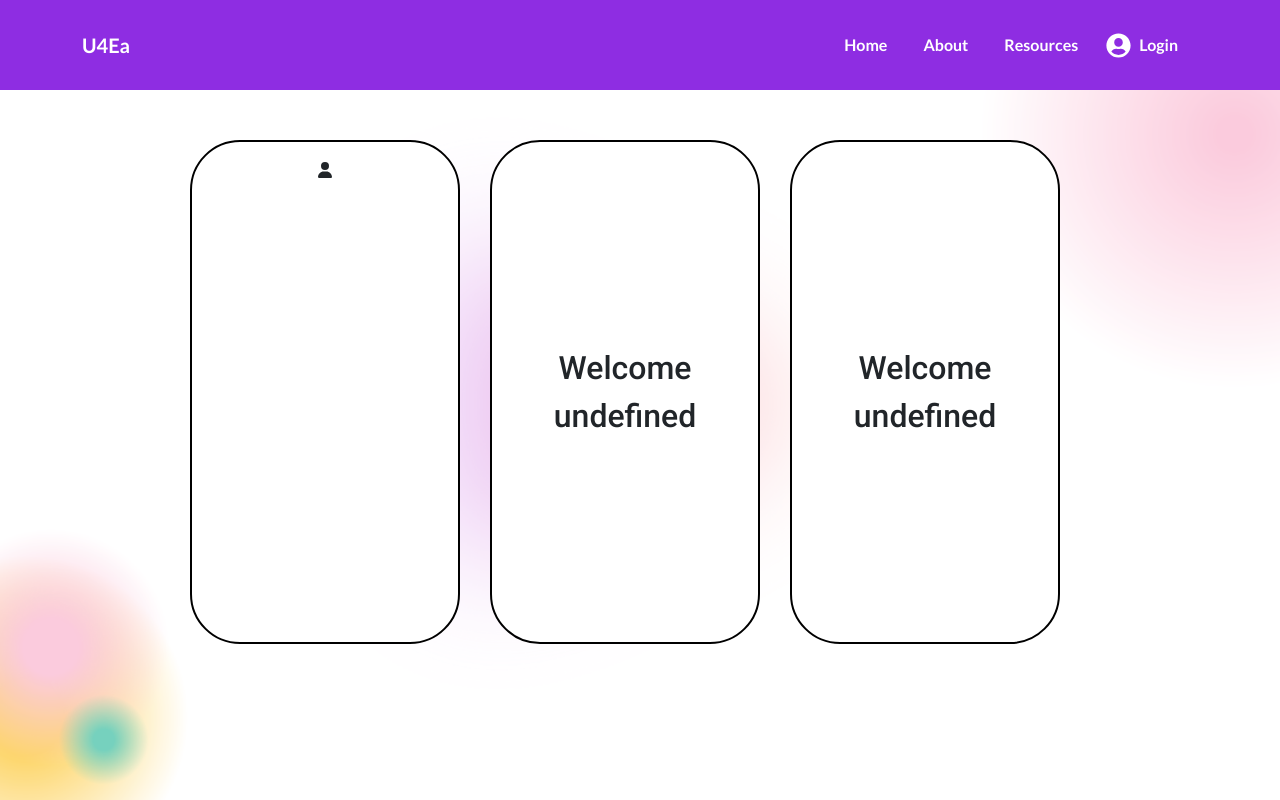
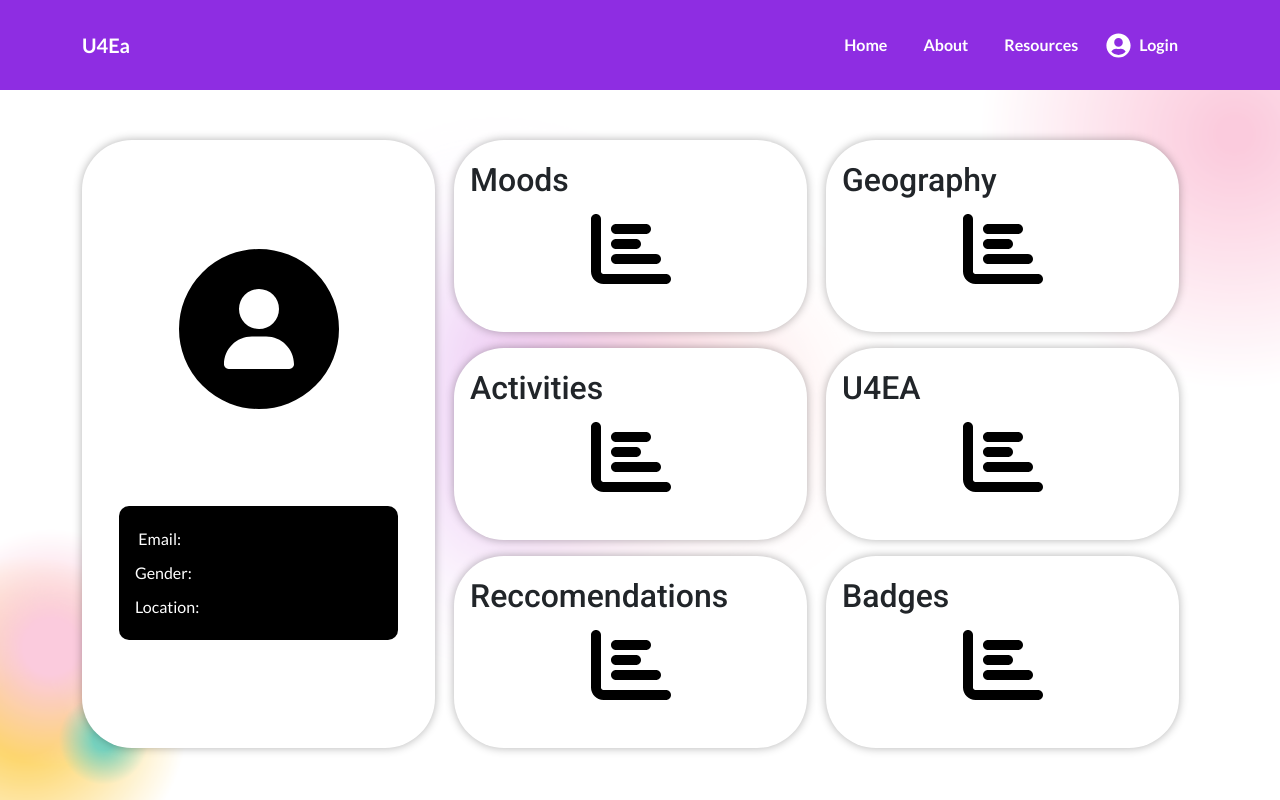
Before and after one commit to U4EaData/Landing-Page, a React (Create React App) app: page /userdashboard in a window 1280 px wide. Built offline with nearby package versions, Linux system fonts and the light colour scheme; no server answers.

Commit message:
basic UI up for user profiles & editable user data in that page

```diff
--- a/src/components/loginform/LoginForm.js
+++ b/src/components/loginform/LoginForm.js
@@ -18,7 +18,6 @@ const LoginForm = (props) => {
   const onSubmitLogin = async () => {
     const email = props.user.email;
     const password = props.user.password;
-    console.log(email, password);
     try {
       const response = await axios.post("http://localhost:3500/auth", {
         email: email,
@@ -38,7 +37,6 @@ const LoginForm = (props) => {
           },
         });
         const userId = idResponse.data.id;
-        console.log("id: " + userId);
         // Load user data using the user's ID
         const userResponse = await axios.get(`http://localhost:3500/users`, {
           headers: {
@@ -49,9 +47,10 @@ const LoginForm = (props) => {
           },
         });
         const newUser = userResponse.data;
+        console.log('THIS IS THE NEW USER:')
+        console.log(newUser)
         props.loadUser(newUser)
         // Navigate to the user dashboard or wherever you want
-        console.log("Valid login");
         navigate('/userdashboard');
       } catch (error) {
         console.log("Error loading user data:", error);
--- a/src/components/userdashboard/UserDashboard.js
+++ b/src/components/userdashboard/UserDashboard.js
@@ -10,27 +10,101 @@ import { useNavigate } from "react-router-dom";
 import appClasses from "../../App.module.css";
 import { FontAwesomeIcon } from "@fortawesome/react-fontawesome";
 import { faUser } from "@fortawesome/free-solid-svg-icons";
-import axios from 'axios';
+import { faBarChart } from "@fortawesome/free-solid-svg-icons";
+import axios from "axios";
 
 const UserDashboard = (props) => {
   // user object is also in props, gonna just use the one in local storage for now
   const navigate = useNavigate();
   const getUser = localStorage.getItem("u4ea-user");
-  const user = JSON.parse(getUser) || [];
+  const [user, setUser] = useState(JSON.parse(getUser) || []);
   const [userEntries, setUserEntries] = useState([]);
+  const [editedTitle, setEditedTitle] = useState(user.title);
+  const [editedQuote, setEditedQuote] = useState(user.quote);
+  const [editedLocation, setEditedLocation] = useState(user.location);
+  const [editedGender, setEditedGender] = useState(user.gender);
+  const [editedEmail, setEditedEmail] = useState(user.email);
+
+
+  useEffect(() => {
+    const titleTimeout = setTimeout(() => {
+      console.log("Edited Title:", editedTitle);
+      updateUser();
+    }, 5000);
+
+    const quoteTimeout = setTimeout(() => {
+      console.log("Edited Quote:", editedQuote);
+      updateUser();
+    }, 5000);
+
+    const locationTimeout = setTimeout(() => {
+      console.log("Edited Location:", editedLocation);
+      updateUser();
+    }, 5000);
+
+    const genderTimeout = setTimeout(() => {
+      console.log("Edited Gender:", editedGender);
+      updateUser();
+    }, 5000);
+
+    const emailTimeout = setTimeout(() => {
+      console.log("Edited Email:", editedEmail);
+      updateUser();
+    }, 5000);
+
+    return () => {
+      clearTimeout(titleTimeout);
+      clearTimeout(quoteTimeout);
+      clearTimeout(locationTimeout);
+      clearTimeout(genderTimeout);
+      clearTimeout(emailTimeout);
+    };
+  }, [editedTitle, editedQuote, editedLocation, editedGender, editedEmail]);
 
   useEffect(() => {
     // Make the GET request
     fetchUserEntries(); // Call the function to fetch user entries
+    console.log(user);
   }, []);
+
+  const updateUser = async () => {
+    try {
+      const updatedUser = {
+        id: user.id,
+        name: user.name,
+        email: editedEmail,
+        password: user.password,
+        title: editedTitle,
+        quote: editedQuote,
+        gender: editedGender,
+        location: editedLocation
+      };
+      const response = await axios.patch("http://localhost:3500/users", {
+        id: updatedUser.id,
+        fullname: updatedUser.name,
+        email: updatedUser.email,
+        password: updatedUser.password,
+        title: updatedUser.title,
+        quote: updatedUser.quote,
+        gender: updatedUser.gender,
+        location: updatedUser.location
+      })
+      setUser(updatedUser);
+      localStorage.setItem("u4ea-user", JSON.stringify(updatedUser));
+
+    } catch (error) {
+      console.log("Error updating user:", error)
+    }
+  };
 
   const fetchUserEntries = async () => {
     try {
-      const response = await axios.get(`http://localhost:3500/entries?userID=${user.id}`);
+      const response = await axios.get(
+        `http://localhost:3500/entries?userID=${user.id}`
+      );
       if (response.status === 200) {
         setUserEntries(response.data);
-      }
-      else {
+      } else {
         console.log("Received a response, but not a success");
       }
     } catch (error) {
@@ -47,37 +121,130 @@ const UserDashboard = (props) => {
       <Container className={userClasses.dashboardContainer}>
         <Col className={userClasses.infoPanel}>
           <div className={userClasses.welcomeContainer}>
-            <Row className={classes.iconContainer}>
-              <div className={classes.iconWrapper}>
-                <FontAwesomeIcon
-                  icon={faUser}
-                  className={classes.icon}
-                  style={{ color: "#00000" }}
-                />
-              </div>
-            </Row>
-            <Col>
+            <div className={userClasses.circle}>
+              <FontAwesomeIcon
+                icon={faUser}
+                className={userClasses.icon}
+                size="1x"
+                style={{ color: "#FFFFFF" }}
+              />
+            </div>
+            <div className={userClasses.internalCol}>
               <span className={userClasses.userName}>
                 <b className={userClasses.userName}>{user.name}</b>
               </span>
-            </Col>
-            <Col>
-              <span className={userClasses.email}>{user.email}</span>
-            </Col>
+              <input
+                type="text"
+                className={userClasses.bigInputField}
+                value={editedTitle}
+                onChange={(e) => setEditedTitle(e.target.value)}
+              />
+              <input
+                type="text"
+                className={userClasses.bigInputField}
+                value={editedQuote}
+                onChange={(e) => setEditedQuote(e.target.value)}
+              />
+              <div className={userClasses.infoContainer}>
+                <div className={userClasses.specific}>
+                  <p className={userClasses.meta}>Email: </p>
+                  <input
+                    type="text"
+                    className={userClasses.inputField}
+                    defaultValue={user.email}
+                    onChange={(e) => setEditedEmail(e.target.value)}
+                  />
+                </div>
+                <div className={userClasses.specific}>
+                  <p className={userClasses.meta}>Gender: </p>
+                  <input
+                    type="text"
+                    className={userClasses.inputField}
+                    defaultValue={user.gender}
+                    onChange={(e) => setEditedGender(e.target.value)}
+                  />
+                </div>
+                <div className={userClasses.specific}>
+                  <p className={userClasses.meta}>Location: </p>
+                  <input
+                    type="text"
+                    className={userClasses.inputField}
+                    defaultValue={user.location}
+                    onChange={(e) => setEditedLocation(e.target.value)}
+                  />
+                </div>
+              </div>
+            </div>
           </div>
         </Col>
-        <Col className={userClasses.infoPanel}>
-          <div className={userClasses.welcomeContainer}>
-            <span
-              className={userClasses.userName}
-            >{`Welcome ${user.name}`}</span>
+        <Col className={userClasses.infoPanel2}>
+          <div className={userClasses.smallContainer}>
+            <span className={userClasses.userName}>Moods</span>
+            <div className={userClasses.innerContainer}>
+              <FontAwesomeIcon
+                icon={faBarChart}
+                className={userClasses.icon}
+                size="1x"
+                style={{ color: "#000000" }}
+              />
+            </div>
+          </div>
+          <div className={userClasses.smallContainer}>
+            <span className={userClasses.userName}>Activities</span>
+            <div className={userClasses.innerContainer}>
+              <FontAwesomeIcon
+                icon={faBarChart}
+                className={userClasses.icon}
+                size="1x"
+                style={{ color: "#000000" }}
+              />
+            </div>
+          </div>
+          <div className={userClasses.smallContainer}>
+            <span className={userClasses.userName}>Reccomendations</span>
+            <div className={userClasses.innerContainer}>
+              <FontAwesomeIcon
+                icon={faBarChart}
+                className={userClasses.icon}
+                size="1x"
+                style={{ color: "#000000" }}
+              />
+            </div>
           </div>
         </Col>
-        <Col className={userClasses.infoPanel}>
-          <div className={userClasses.welcomeContainer}>
-            <span
-              className={userClasses.userName}
-            >{`Welcome ${user.name}`}</span>
+        <Col className={userClasses.infoPanel2}>
+          <div className={userClasses.smallContainerTop}>
+            <span className={userClasses.userName}>Geography</span>
+            <div className={userClasses.innerContainer}>
+              <FontAwesomeIcon
+                icon={faBarChart}
+                className={userClasses.icon}
+                size="1x"
+                style={{ color: "#000000" }}
+              />
+            </div>
+          </div>
+          <div className={userClasses.smallContainer}>
+            <span className={userClasses.userName}>U4EA</span>
+            <div className={userClasses.innerContainer}>
+              <FontAwesomeIcon
+                icon={faBarChart}
+                className={userClasses.icon}
+                size="1x"
+                style={{ color: "#000000" }}
+              />
+            </div>
+          </div>
+          <div className={userClasses.smallContainer}>
+            <span className={userClasses.userName}>Badges</span>
+            <div className={userClasses.innerContainer}>
+              <FontAwesomeIcon
+                icon={faBarChart}
+                className={userClasses.icon}
+                size="1x"
+                style={{ color: "#000000" }}
+              />
+            </div>
           </div>
         </Col>
       </Container>
--- a/src/components/userdashboard/UserDashboard.module.css
+++ b/src/components/userdashboard/UserDashboard.module.css
@@ -2,7 +2,8 @@
 
 .dashboardContainer {
   height: 100vh;
-  padding: 15vh;
+  padding-top: 15vh;
+  padding-bottom: 5vh;
   display: flex;
   flex-direction: row;
   justify-content: center;
@@ -16,11 +17,12 @@
   text-align: center;
   flex-direction: column;
   gap: 5px;
-  width: 90%;
-  height: 90%;
+  width: 95%;
+  height: 95%;
   border-radius: 50px;
   background-color: white;
-  border: 2px solid black;
+  /* border: 2px solid black; */
+  box-shadow: 0 0 10px rgba(0, 0, 0, 0.3);
   padding: 2vh;
 }
 
@@ -45,7 +47,14 @@
   /* border: 2px solid black; */
 }
 
+.infoPanel2 {
+  /* margin: 5vh; */
+  height: 100%;
+  /* border: 2px solid black; */
+}
+
 .internalCol {
+  padding-top: 2vh;
   display: flex;
   flex-direction: column;
   justify-content: center;
@@ -53,16 +62,117 @@
   text-align: center;
 }
 
-.iconWrapper {
+.icon {
+  max-width: 50%;
+  font-size: 10vh;
+}
+
+.title {
+  font-weight: bold !important;
+}
+
+.quote {
+  padding-top: 2vh !important;
+  padding-bottom: 2vh !important;
+}
+
+.circle {
+  border-radius: 50%;
+  background-color: black !important;
+  border: 2px solid black !important;
+  width: 20vh; /* Adjust the width as needed */
+  height: 20vh; /* Adjust the height as needed */
   display: flex;
   justify-content: center;
   align-items: center;
-  width: 100%; /* Set the desired width */
-  height: auto; /* Allow the height to adjust automatically */
+  margin: 0 auto; /* To horizontally center the circle */
+}
+.data {
+  color: white;
 }
 
-.icon {
-  font-size: 5rem; /* Adjust the font size as needed */
+.infoContainer {
+  background-color: black;
+  margin-top: 1vh;
+  padding: 2vh;
+  width: 95%; /* Set width to 100% */
+  border-radius: 10px;
+  display: flex;
+  flex-direction: column;
+  justify-content: center;
+  align-items: center;
+  min-height: 0; /* Allow container to shrink */
+  flex-grow: .9; /* Allow container to grow to fill parent space */
+}
+.specific {
+  display: flex;
+  flex-direction: row;
+  align-items: center;
+  padding-right: 10px; /* Adjust the padding value as needed */
+}
+
+.meta {
+  color: white;
+}
+.inputField {
+  background: transparent;
+  color: white;
+  text-align: center;
+  border: none;
+  outline: none;
+  width: 100%;
+  padding: 5px;
+  /* Add any other styling you need */
+}
+
+.bigInputField {
+  background: transparent;
+  color: black;
+  text-align: center;
+  border: none;
+  outline: none;
+  width: 100%;
+  padding: 5px;
+  /* Add any other styling you need */
+}
+
+.smallContainer {
+  display: flex;
+  /* justify-content: center; */
+  /* align-items: center; */
+  /* text-align: center; */
+  flex-direction: column;
+  gap: 5px;
+  width: 95%;
+  height: 30%;
+  border-radius: 50px;
+  background-color: white;
+  /* border: 2px solid black; */
+  box-shadow: 0 0 10px rgba(0, 0, 0, 0.3);
+  padding: 2vh;
+  margin-bottom: 2vh;
+}
+
+.smallContainerTop {
+  display: flex;
+  /* justify-content: center; */
+  /* align-items: center; */
+  /* text-align: center; */
+  flex-direction: column;
+  gap: 5px;
+  width: 95%;
+  height: 30%;
+  border-radius: 50px;
+  background-color: white;
+  /* border: 2px solid black; */
+  box-shadow: 0 0 10px rgba(0, 0, 0, 0.3);
+  padding: 2vh;
+  margin-bottom: 2vh;
+}
+
+.innerContainer {
+  display: flex;
+  justify-content: center;
 }
 
 
@@ -88,12 +198,39 @@
     justify-content: center;
     align-items: center;
   }
+  .smallContainerTop {
+    display: flex;
+    flex-direction: column;
+    gap: 5px;
+    width: 95%;
+    height: 30%;
+    border-radius: 50px;
+    background-color: white;
+    box-shadow: 0 0 10px rgba(0, 0, 0, 0.3);
+    padding: 2vh;
+    margin-bottom: 2vh;
+    margin-top: 2vh;
+  }
 }
 
-
+@media only screen and (max-width: 1000px) {
+  .infoPanel2 {
+    display: none;
+  }
+  .circle {
+    border-radius: 50%;
+    background-color: black !important;
+    border: 2px solid black !important;
+    width: 10vh; /* Adjust the width as needed */
+    height: 10vh; /* Adjust the height as needed */
+    display: flex;
+    justify-content: center;
+    align-items: center;
+    margin: 0 auto; /* To horizontally center the circle */
+  }
+}
 
 @media only screen and (max-width: 320px) {
-
     .dashy {
           background-color: grey !important;
           display: flex !important;
@@ -101,5 +238,13 @@
           justify-content: center !important;
           align-items: center !important;
         }
+}
 
+@media only screen and (max-height: 500px) {
+  .infoPanel2 {
+    display: none;
+  }
+  .infoContainer {
+    display: none;
+  }
 }
```
Also changed, not shown: src/App.js (+16 -3 lines), 2 other files (tests, documents, lock files or other folders).
